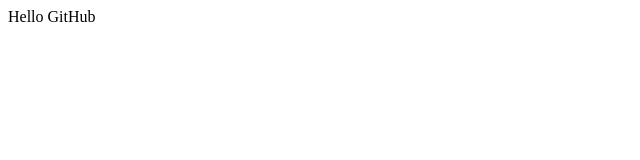
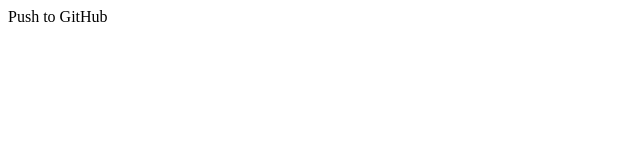
Before and after one commit to HMikeH/test1, a plain HTML site: page index.html in a window 1280 px wide. Shown: the full height of the page, 0-640 px from the left. Drawn offline with Linux system fonts and the light colour scheme.

Commit message:
Fourth Commit

```diff
--- a/index.html
+++ b/index.html
@@ -1,6 +1,6 @@
 <html>
 <head>
-<title>Hello GitHub</title>
+<title>Push to GitHub</title>
 </head>
-<body>Hello GitHub<bosy>
+<body>Push to GitHub<bosy>
 </html>
```
